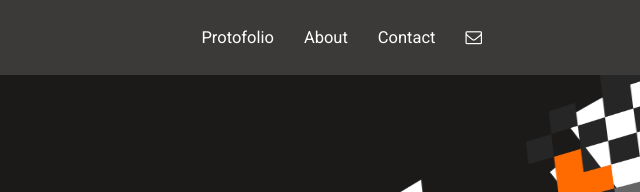
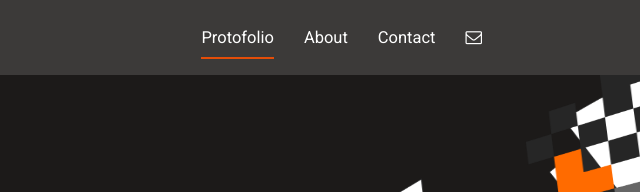
Before and after one commit to AhmadiGu/My_Portfolio, a website: page index.html in a window 1280 px wide. In both pictures the pointer is over the link "Protofolio". Shown: the top 192 px of the page, 640-1280 px from the left. Drawn offline with Linux system fonts and the light colour scheme.

Commit message:
Animation add to navbar

```diff
--- a/mediaXL.css
+++ b/mediaXL.css
@@ -65,8 +65,15 @@
     font-weight: 500;
     font-size: 16.5px;
     line-height: 24px;
+
   }
 
+  .link:hover{
+    transition: all 0.5s linear;
+    padding-bottom: 10px;
+    border-bottom: 2px solid  #ff5100dc;
+
+  }
   a {
     text-decoration: none;
     margin-right: 30px;
```
